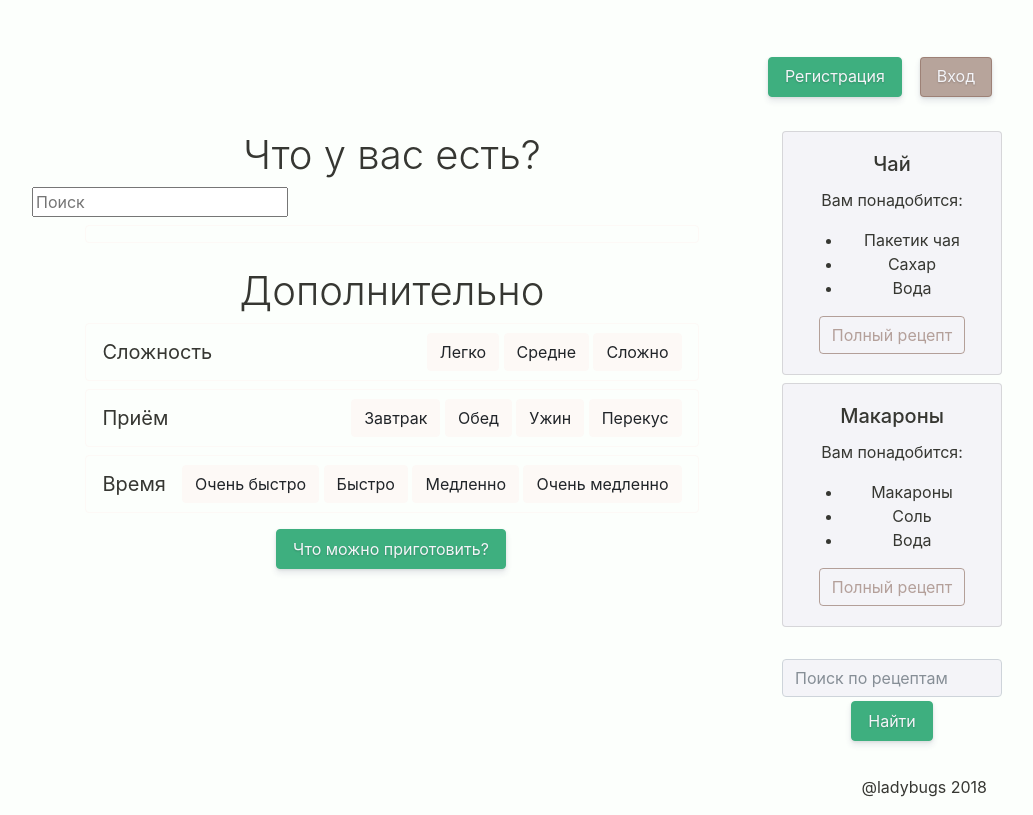
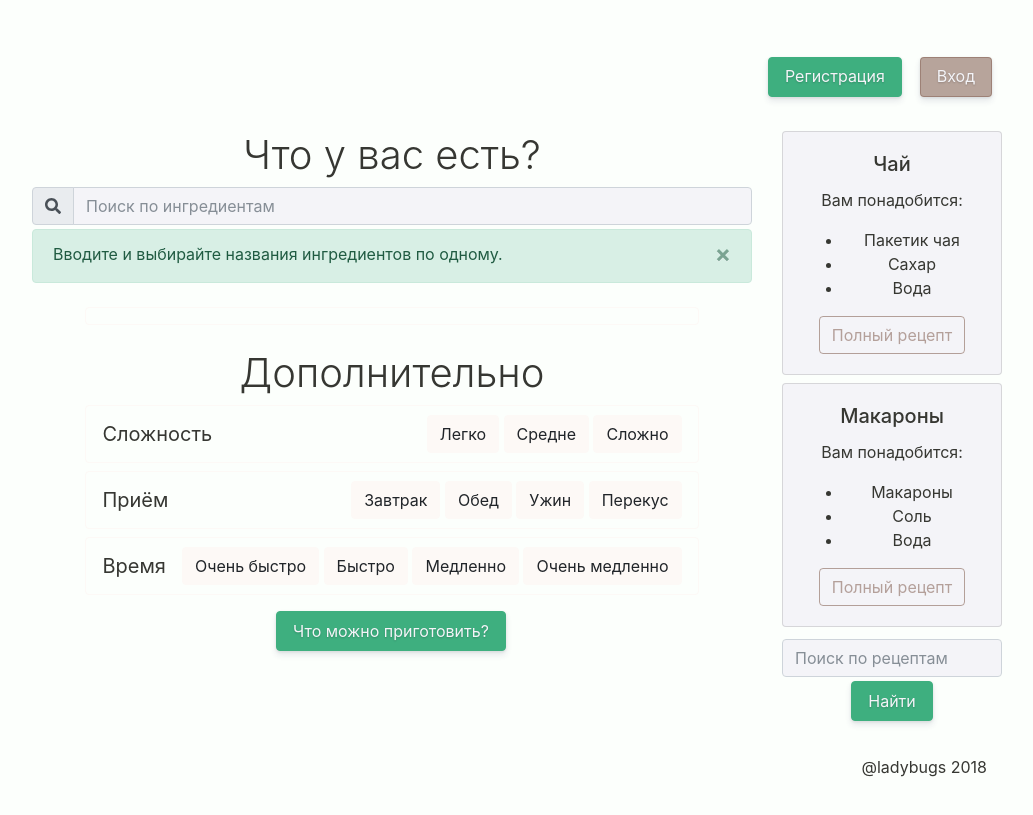
Before and after one commit to maekir/imhungry, a Django app: template templates/main.html in a window 1280 px wide. Shown: the part 354-1169 px from the top of the page, without its empty margins (123-1156 px from the left). After the commit the page ends 1131 px from the top, so only its background shows below. Run offline with Django 3.2, Linux system fonts and the light colour scheme; the template is opened without the code that fills it, so the values that code supplies are empty; some libraries are stand-ins or nearby versions.

Commit message:
поле поиска

```diff
--- a/templates/main.html
+++ b/templates/main.html
@@ -5,7 +5,7 @@
     <meta charset="utf-8">
     <meta http-equiv="x-ua-compatible" content="ie=edge">
     <meta name="viewport" content="width=device-width, initial-scale=1.0" />
-
+    <script defer src="https://use.fontawesome.com/releases/v5.0.6/js/all.js"></script>
     <link rel="stylesheet" href="/static/css/styles.css">
     <link rel="stylesheet" href="/static/css/home-styles.css">
 
@@ -30,7 +30,7 @@
                 <div class="navbar-nav ml-auto">
                     {% if name %}
                     <!-- Выход - только если пользователь авторизован -->
-                    <a class="button btn btn-secondary ml-0 ml-lg-2 mt-1 mt-lg-0 pl-3 pr-3" href=".logout" role="button">
+                    <a class="button btn btn-secondary ml-0 ml-lg-2 mt-1 mt-lg-0 pl-3 pr-3" href="./logout" role="button">
                     Выход
                     </a>
                     {% else %}
@@ -60,7 +60,20 @@
                 </h2>
 
                 <!-- Фильтр по ингредиентам -->
-                <input type="text" id="ingredient_search" placeholder="Поиск">
+                <div class="input-group">
+                    <div class="input-group-prepend">
+                        <div class="input-group-text" id="btnSearchIng"><i class="fas fa-search"></i></div>
+                    </div>
+                    <input class="mr-auto form-control" type="text" id="ingredient_search" placeholder="Поиск по ингредиентам" aria-label="Поиск по ингредиентам" aria-describedby="btnSearchIng">
+                </div>
+
+                <div class="alert alert-primary alert-dismissible fade show mt-1 pb-0" role="alert">
+                    <p>Вводите и выбирайте названия ингредиентов по одному.</p>
+                    <button type="button" class="close" data-dismiss="alert" aria-label="Close">
+                      <span aria-hidden="true">&times;</span>
+                    </button>
+                </div>
+
 
                 <div class="d-flex justify-content-center">
                     <!-- Форма поиска по ингредиентам и прочим параметрам -->
@@ -146,15 +159,14 @@
                         </div>
                         <!-- /border -->
 
+                        <div class="d-flex justify-content-center mt-2">
+                            <input class="button btn btn-primary ml-0 ml-lg-2 mt-1 mt-lg-2 pl-3 pr-3" type="submit" value="Что можно приготовить?">
+                        </div>
+                        <!-- /d-flex -->
                         <div>
                             {# проверка вывода рецептов #} {% csrf_token %}
                             <h2> {{ recipes }} </h2>
                         </div>
-
-                        <div class="d-flex justify-content-center mt-2">
-                            <input class="button btn btn-primary ml-0 ml-lg-2 mt-1 mt-lg-2 pl-3 pr-3" type="submit" value="Что можно приготовить?">
-                        </div>
-                        <!-- /d-flex -->
                     </form>
                     <!-- /Форма поиска по ингредиентам и прочим параметрам -->
                 </div>
@@ -168,7 +180,7 @@
                     <div class="col col-md-12">
 
                         <!-- Случайные рецепты -->
-                        <div class="card mb-2 mb-md-0">
+                        <div class="card mb-2">
                             <div class="card-body text-center">
                                 <h5 class="card-title">Чай</h5>
                                 <p>Вам понадобится:</p>
@@ -189,7 +201,7 @@
                     </div>
                     <!-- /col -->
                     <div class="col col-md-12">
-                        <div class="card mt-md-2 mb-md-3">
+                        <div class="card mb-2">
                             <div class="card-body text-center">
                                 <h5 class="card-title">Макароны</h5>
                                 <p>Вам понадобится:</p>
@@ -211,8 +223,8 @@
                     </div>
                     <!-- /col -->
                     <div class="col-12 col-md">
-                        <form class="form mt-3 d-flex flex-column align-items-stretch">
-                            <input class="form-control mr-2 mr-md-0" type="search" placeholder="Поиск по рецептам">
+                        <form class="form mt-1 d-flex flex-column align-items-stretch">
+                            <input class="form-control pr-md-auto pl-md-auto" type="search" placeholder="Поиск по рецептам">
                             <button class="button btn btn-primary mt-1 pl-3 pr-3 mx-auto d-block" type="submit">
                                     Найти
                                 </button>
```
